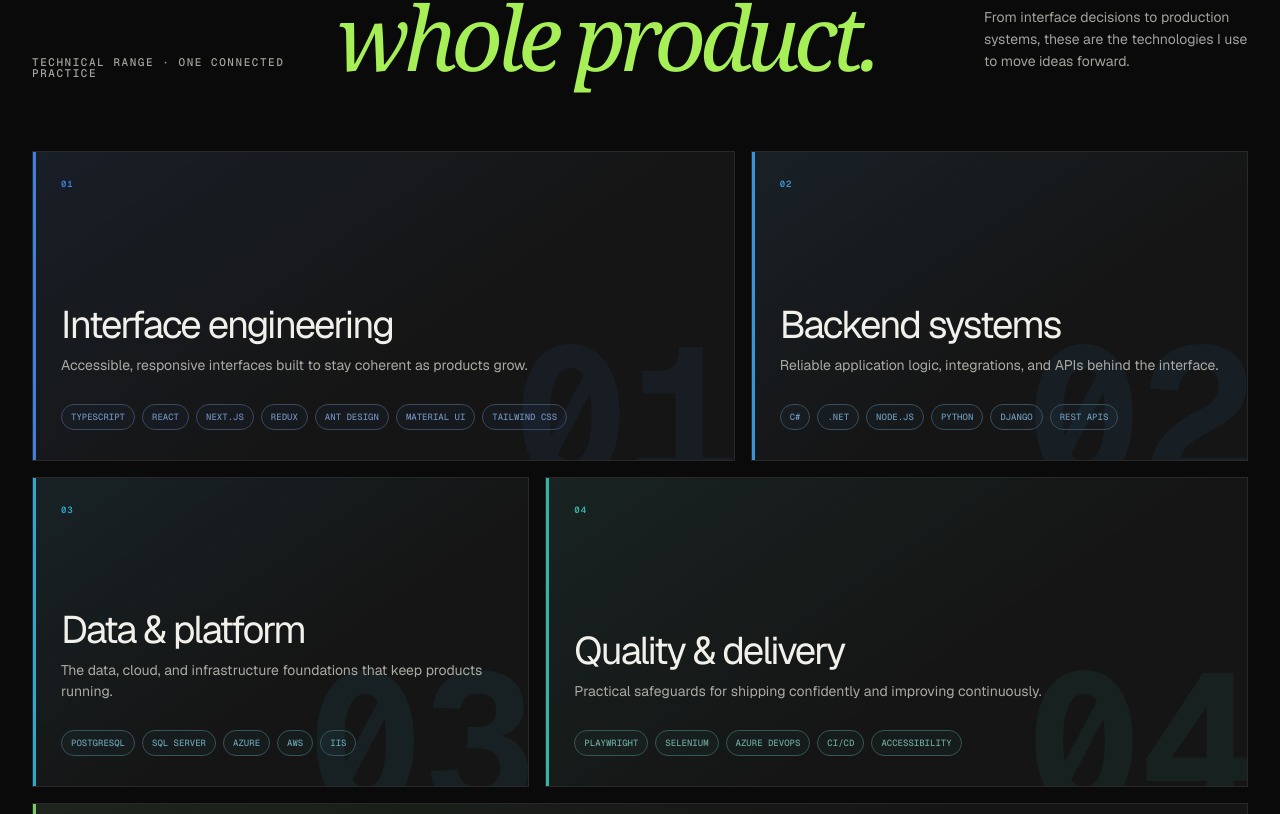
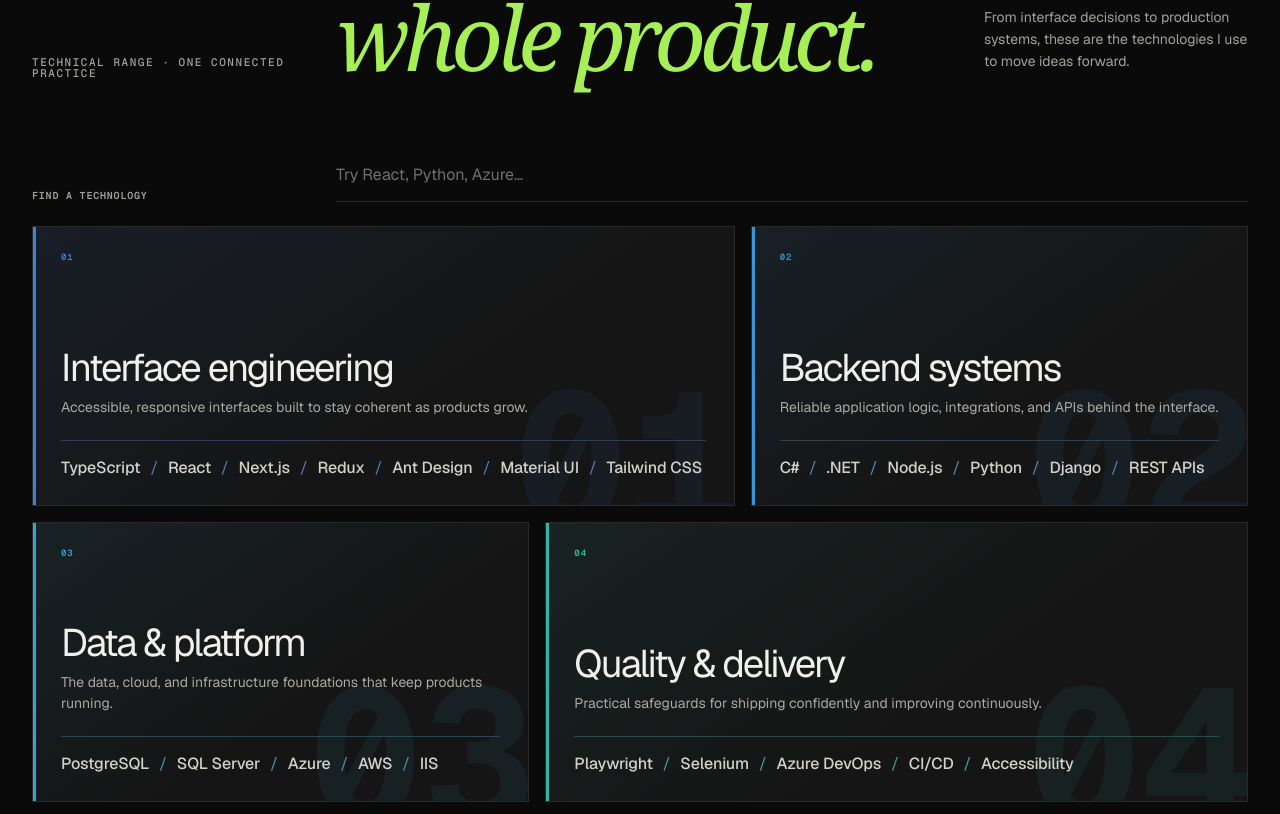
Before and after one commit to ajadversalo/ajshub, a Next.js app: page / in a window 1280 px wide. Shown: the part 1026-1840 px from the top of the page. Built offline with nearby package versions, Linux system fonts and the light colour scheme.

Commit message:
Improve tools

```diff
--- a/app/globals.css
+++ b/app/globals.css
@@ -57,17 +57,29 @@
 .toolbox-heading h2 { margin: 0; font-size: clamp(54px, 7vw, 104px); line-height: .9; letter-spacing: -.065em; font-weight: 550; }
 .toolbox-heading h2 em { color: #a7ef56; font-family: Georgia, serif; font-weight: 400; }
 .toolbox-heading > p:last-child { color: var(--muted); font-size: 14px; line-height: 1.55; max-width: 290px; margin: 0 0 7px 40px; }
+.toolbox-filter { display: grid; grid-template-columns: 1fr 3fr; align-items: end; margin: 0 0 24px; }
+.toolbox-filter label { color: var(--muted); font: 600 10px var(--font-mono), monospace; letter-spacing: .08em; text-transform: uppercase; }
+.toolbox-filter-field { display: flex; align-items: center; border-bottom: 1px solid var(--line); transition: border-color .2s ease; }
+.toolbox-filter-field:focus-within { border-color: #a7ef56; }
+.toolbox-filter input { width: 100%; padding: 12px 0 14px; border: 0; outline: 0; color: var(--foreground); background: transparent; font: 500 18px/1.3 inherit; }
+.toolbox-filter input::placeholder { color: #70706c; }
+.toolbox-filter button { padding: 10px 0 10px 18px; border: 0; color: var(--muted); background: transparent; cursor: pointer; font: 600 9px var(--font-mono), monospace; letter-spacing: .06em; text-transform: uppercase; }
+.toolbox-filter button:hover, .toolbox-filter button:focus-visible { color: var(--foreground); }
 .toolbox-grid { display: grid; grid-template-columns: repeat(12, 1fr); gap: 16px; }
-.toolbox-group { --tool-accent: #3f7fdf; min-height: 310px; grid-column: span 7; padding: 26px 28px 30px; border: 1px solid var(--line); background: linear-gradient(145deg, color-mix(in srgb, var(--tool-accent) 9%, #151515), #151515 58%); position: relative; overflow: hidden; display: flex; flex-direction: column; transition: transform .35s cubic-bezier(.2,.8,.2,1), border-color .3s ease; }
-.toolbox-group:nth-child(2), .toolbox-group:nth-child(3) { grid-column: span 5; }.toolbox-group:nth-child(4) { grid-column: span 7; }.toolbox-group:nth-child(5) { grid-column: 1 / -1; min-height: 260px; }
+.toolbox-grid.is-filtered .toolbox-group { grid-column: 1 / -1; min-height: 230px; }
+.toolbox-empty { grid-column: 1 / -1; margin: 0; padding: 60px 28px; border: 1px solid var(--line); color: var(--muted); font-size: 16px; text-align: center; }
+.toolbox-group { --tool-accent: #3f7fdf; min-height: 280px; grid-column: span 7; padding: 24px 28px 26px; border: 1px solid var(--line); background: linear-gradient(145deg, color-mix(in srgb, var(--tool-accent) 9%, #151515), #151515 58%); position: relative; overflow: hidden; display: flex; flex-direction: column; transition: transform .35s cubic-bezier(.2,.8,.2,1), border-color .3s ease; }
+.toolbox-group:nth-child(2), .toolbox-group:nth-child(3) { grid-column: span 5; }.toolbox-group:nth-child(4) { grid-column: span 7; }.toolbox-group:nth-child(5) { grid-column: 1 / -1; min-height: 230px; }
 .toolbox-group:nth-child(2) { --tool-accent: #3895da; }.toolbox-group:nth-child(3) { --tool-accent: #2fa7cf; }.toolbox-group:nth-child(4) { --tool-accent: #32b5a5; }.toolbox-group:nth-child(5) { --tool-accent: #78c968; }
 .toolbox-group:before { content: ""; position: absolute; inset: 0 auto 0 0; width: 3px; background: var(--tool-accent); transition: width .35s ease; }
 .toolbox-group:after { content: attr(data-index); position: absolute; right: -8px; bottom: -50px; color: color-mix(in srgb, var(--tool-accent) 8%, transparent); font: 650 190px/1 var(--font-mono), monospace; pointer-events: none; }
 .toolbox-group:hover { transform: translateY(-5px); border-color: color-mix(in srgb, var(--tool-accent) 65%, var(--line)); }.toolbox-group:hover:before { width: 7px; }
 .toolbox-number { color: var(--tool-accent); font: 600 9px var(--font-mono), monospace; letter-spacing: .1em; }
-.toolbox-group-heading { margin: auto 0 28px; position: relative; z-index: 1; }.toolbox-group-heading h3 { margin: 0 0 12px; font-size: clamp(28px, 3vw, 46px); line-height: 1; letter-spacing: -.05em; }.toolbox-group-heading p { max-width: 500px; margin: 0; color: #aaa9a4; font-size: 14px; line-height: 1.5; }
-.toolbox-group ul { display: flex; flex-wrap: wrap; gap: 7px; padding: 0; margin: 0; list-style: none; position: relative; z-index: 1; }.toolbox-group li { padding: 6px 9px; border: 1px solid color-mix(in srgb, var(--tool-accent) 24%, #393936); border-radius: 100px; color: color-mix(in srgb, var(--tool-accent) 45%, #999); background: color-mix(in srgb, var(--tool-accent) 4%, transparent); font: 500 9px var(--font-mono), monospace; text-transform: uppercase; }
-:root[data-theme="light"] .toolbox-heading h2 em { color: #4b741f; }:root[data-theme="light"] .toolbox-group { color: #151610; border-color: #c8c7bf; background: linear-gradient(145deg, color-mix(in srgb, var(--tool-accent) 20%, #e5e4dc), #deddd5 62%); }:root[data-theme="light"] .toolbox-group-heading p { color: #55564f; }:root[data-theme="light"] .toolbox-group li { color: #34352f; border-color: color-mix(in srgb, var(--tool-accent) 42%, #aaa9a1); background: color-mix(in srgb, var(--tool-accent) 13%, #fff8); }
+.toolbox-group-heading { margin: auto 0 22px; position: relative; z-index: 1; }.toolbox-group-heading h3 { margin: 0 0 10px; font-size: clamp(28px, 3vw, 46px); line-height: 1; letter-spacing: -.05em; }.toolbox-group-heading p { max-width: 500px; margin: 0; color: #aaa9a4; font-size: 14px; line-height: 1.5; }
+.toolbox-group ul { display: flex; flex-wrap: wrap; gap: 8px 0; padding: 16px 0 0; margin: 0; border-top: 1px solid color-mix(in srgb, var(--tool-accent) 24%, var(--line)); list-style: none; position: relative; z-index: 1; }
+.toolbox-group li { color: #d2d1cb; font-size: 16px; line-height: 1.4; font-weight: 500; letter-spacing: -.01em; }
+.toolbox-group li:not(:last-child)::after { content: "/"; padding: 0 10px; color: color-mix(in srgb, var(--tool-accent) 65%, #777); font-weight: 400; }
+:root[data-theme="light"] .toolbox-heading h2 em { color: #4b741f; }:root[data-theme="light"] .toolbox-group { color: #151610; border-color: #c8c7bf; background: linear-gradient(145deg, color-mix(in srgb, var(--tool-accent) 20%, #e5e4dc), #deddd5 62%); }:root[data-theme="light"] .toolbox-group-heading p { color: #55564f; }:root[data-theme="light"] .toolbox-group li { color: #34352f; }
 .work { padding: 140px 0 160px; }
 .section-heading { display: grid; grid-template-columns: 1fr 2fr 1fr; align-items: end; margin-bottom: 72px; }
 .section-heading h2 { margin: 0; font-size: clamp(54px, 7vw, 104px); line-height: .95; letter-spacing: -.065em; font-weight: 550; }
@@ -162,12 +174,12 @@
   .shell { width: min(100% - 36px, 1400px); }.nav { padding-inline: 18px; grid-template-columns: 1fr auto; backdrop-filter: none; -webkit-backdrop-filter: none; }.nav nav { position: fixed; left: 12px; right: 12px; bottom: max(12px, env(safe-area-inset-bottom)); z-index: 30; display: grid; grid-auto-flow: column; grid-auto-columns: 1fr; gap: 0; padding: 8px; border: 1px solid #ffffff1f; border-radius: 18px; background: #151515ee; box-shadow: 0 14px 40px #0009; backdrop-filter: blur(18px); -webkit-backdrop-filter: blur(18px); }.nav nav a { min-height: 42px; display: grid; place-items: center; border-radius: 11px; font: 600 8px var(--font-mono), monospace; text-transform: uppercase; letter-spacing: .04em; }.nav nav a:hover, .nav nav a:focus-visible, .nav nav a[aria-current="page"] { background: #a7ef56; color: #0a0a0a; opacity: 1; }.nav-mobile-resume { display: grid; }.nav-resume { display: none; }.contact-inner { padding-bottom: 110px; }
   :root[data-theme="light"] .nav nav { color: #1b1c18; border-color: #11120f1f; background: #fffffff0; box-shadow: 0 14px 40px #35362f35; }
   .hero { min-height: 760px; padding-top: 90px; }.hero h1 { margin-top: 25px; }.hero-bottom > p { width: 70%; }
-  .section-heading, .experience-heading, .toolbox-heading { grid-template-columns: 1fr; gap: 25px; }.section-note, .experience-heading > p:last-child, .toolbox-heading > p:last-child { margin-left: 0; }.toolbox-grid { grid-template-columns: 1fr; }.toolbox-group, .toolbox-group:nth-child(2), .toolbox-group:nth-child(3), .toolbox-group:nth-child(4), .toolbox-group:nth-child(5) { grid-column: auto; }.project { grid-template-columns: 1fr; }.project-visual { min-height: 380px; }.project-copy { padding-top: 35px; }.experience-chapter { grid-template-columns: 1fr; gap: 50px; }.company-context { position: static; }.about { grid-template-columns: 1fr; gap: 55px; }
+  .section-heading, .experience-heading, .toolbox-heading { grid-template-columns: 1fr; gap: 25px; }.section-note, .experience-heading > p:last-child, .toolbox-heading > p:last-child { margin-left: 0; }.toolbox-filter { grid-template-columns: 1fr; gap: 10px; }.toolbox-grid { grid-template-columns: 1fr; }.toolbox-group, .toolbox-group:nth-child(2), .toolbox-group:nth-child(3), .toolbox-group:nth-child(4), .toolbox-group:nth-child(5), .toolbox-grid.is-filtered .toolbox-group { grid-column: auto; }.project { grid-template-columns: 1fr; }.project-visual { min-height: 380px; }.project-copy { padding-top: 35px; }.experience-chapter { grid-template-columns: 1fr; gap: 50px; }.company-context { position: static; }.about { grid-template-columns: 1fr; gap: 55px; }
 }
 @media (max-width: 560px) {
   .nav { height: 74px; }.availability { font-size: 10px; }.hero { min-height: calc(100svh - 74px); padding: 64px 0 112px; }
   .hero h1 { margin: 20px 0 38px; font-size: clamp(53px, 17vw, 80px); line-height: .9; }.hero-bottom { align-items: center; }.hero-bottom > p { width: 100%; font-size: 16px; }.round-link { display: none; }
-  .work { padding: 90px 0 100px; }.toolbox { padding: 90px 0 110px; }.toolbox-heading { margin-bottom: 55px; }.toolbox-group, .toolbox-group:nth-child(5) { min-height: 270px; padding: 22px; }.project { padding: 25px 0 40px; }.project-top { grid-template-columns: auto 1fr auto; gap: 20px; }.project-top span:nth-child(2) { text-align: right; }.project-visual { min-height: 250px; }.project-visual:after { width: 180px; height: 180px; }.visual-orbit { width: 250px; height: 110px; }.project-copy ul { margin-bottom: 35px; }.experience { padding: 90px 0 110px; }.experience-heading { margin-bottom: 70px; }.experience-chapter { padding: 48px 0 70px; }.company-index { margin-bottom: 30px; }.product-record { min-height: 260px; padding: 22px; }
+  .work { padding: 90px 0 100px; }.toolbox { padding: 90px 0 110px; }.toolbox-heading { margin-bottom: 55px; }.toolbox-group, .toolbox-group:nth-child(5) { min-height: 240px; padding: 20px 22px; }.project { padding: 25px 0 40px; }.project-top { grid-template-columns: auto 1fr auto; gap: 20px; }.project-top span:nth-child(2) { text-align: right; }.project-visual { min-height: 250px; }.project-visual:after { width: 180px; height: 180px; }.visual-orbit { width: 250px; height: 110px; }.project-copy ul { margin-bottom: 35px; }.experience { padding: 90px 0 110px; }.experience-heading { margin-bottom: 70px; }.experience-chapter { padding: 48px 0 70px; }.company-index { margin-bottom: 30px; }.product-record { min-height: 260px; padding: 22px; }
   .about { padding: 90px 0 110px; }.contact-inner { padding-top: 85px; }.contact h2 { margin: 42px 0 80px; }.contact-links { align-items: flex-start; flex-direction: column; gap: 55px; }.contact-links > div { width: 100%; justify-content: space-between; }
 }
 @media (prefers-reduced-motion: reduce) { html { scroll-behavior: auto; }.rain i { animation: none; } * { transition-duration: .01ms !important; } }
--- a/app/toolbox-section.tsx
+++ b/app/toolbox-section.tsx
@@ -1,6 +1,20 @@
+"use client";
+
+import { useMemo, useState } from "react";
 import { toolboxGroups } from "./data/portfolio";
 
 export default function ToolboxSection() {
+  const [query, setQuery] = useState("");
+  const normalizedQuery = query.trim().toLowerCase();
+  const filteredGroups = useMemo(() => toolboxGroups
+    .map((group) => ({
+      ...group,
+      tools: normalizedQuery
+        ? group.tools.filter((tool) => tool.toLowerCase().includes(normalizedQuery))
+        : group.tools,
+    }))
+    .filter((group) => group.tools.length > 0), [normalizedQuery]);
+
   return (
     <section className="toolbox shell" id="toolbox">
       <header className="toolbox-heading">
@@ -9,10 +23,27 @@
         <p>From interface decisions to production systems, these are the technologies I use to move ideas forward.</p>
       </header>
 
-      <div className="toolbox-grid">
-        {toolboxGroups.map((group, index) => (
-          <article className="toolbox-group" data-index={`0${index + 1}`} key={group.category}>
-            <span className="toolbox-number">0{index + 1}</span>
+      <div className="toolbox-filter">
+        <label htmlFor="technology-filter">Find a technology</label>
+        <div className="toolbox-filter-field">
+          <input
+            id="technology-filter"
+            type="search"
+            value={query}
+            onChange={(event) => setQuery(event.target.value)}
+            placeholder="Try React, Python, Azure…"
+            autoComplete="off"
+          />
+          {query && <button type="button" onClick={() => setQuery("")} aria-label="Clear technology filter">Clear</button>}
+        </div>
+      </div>
+
+      <div className={`toolbox-grid${normalizedQuery ? " is-filtered" : ""}`}>
+        {filteredGroups.map((group) => {
+          const originalIndex = toolboxGroups.findIndex((item) => item.category === group.category);
+          return (
+          <article className="toolbox-group" data-index={`0${originalIndex + 1}`} key={group.category}>
+            <span className="toolbox-number">0{originalIndex + 1}</span>
             <div className="toolbox-group-heading">
               <h3>{group.category}</h3>
               <p>{group.description}</p>
@@ -21,7 +52,11 @@
               {group.tools.map((tool) => <li key={tool}>{tool}</li>)}
             </ul>
           </article>
-        ))}
+          );
+        })}
+        {filteredGroups.length === 0 && (
+          <p className="toolbox-empty" role="status">No matching technologies. Try a broader search.</p>
+        )}
       </div>
     </section>
   );
```
Also changed, not shown: 1 other file (tests, documents, lock files or other folders).
